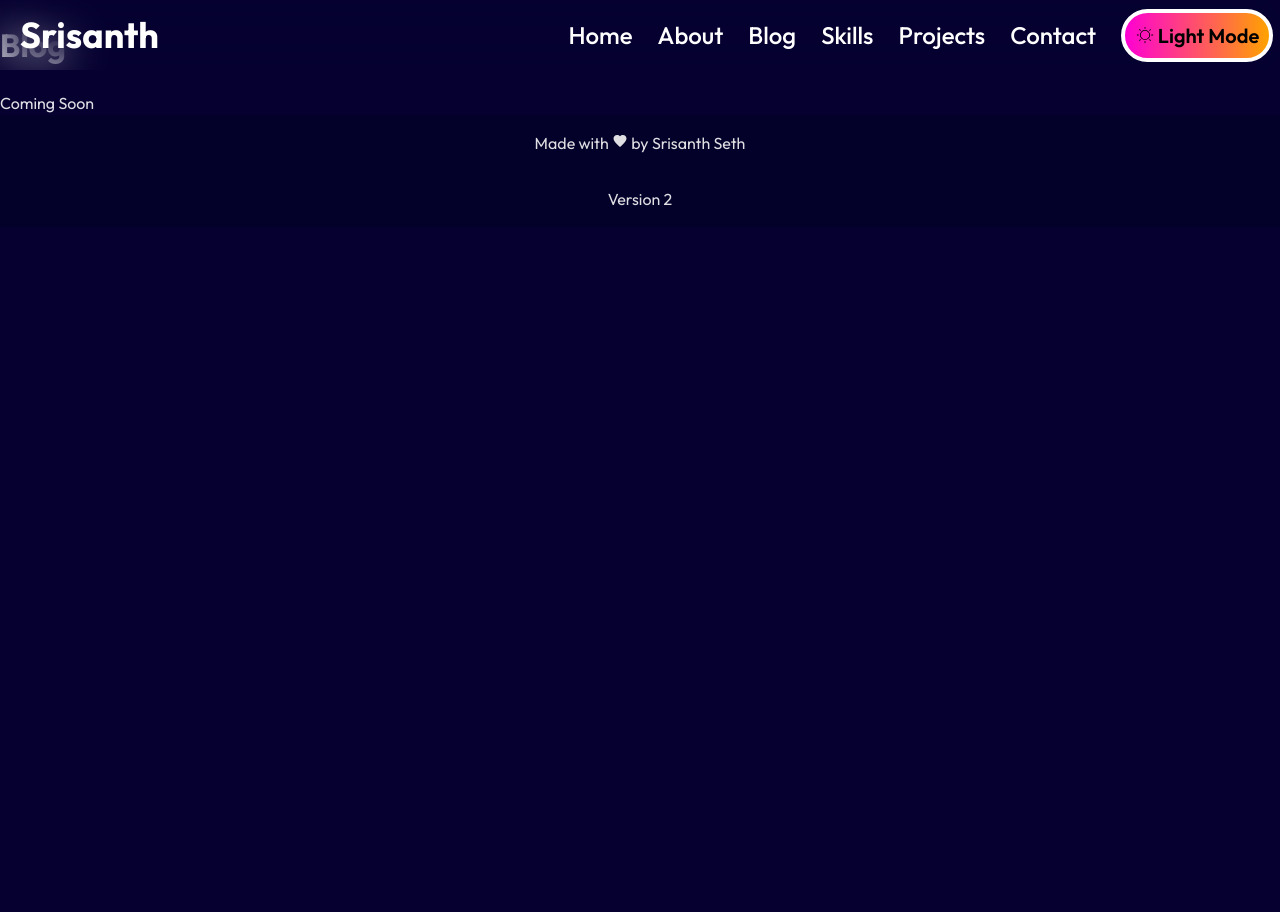
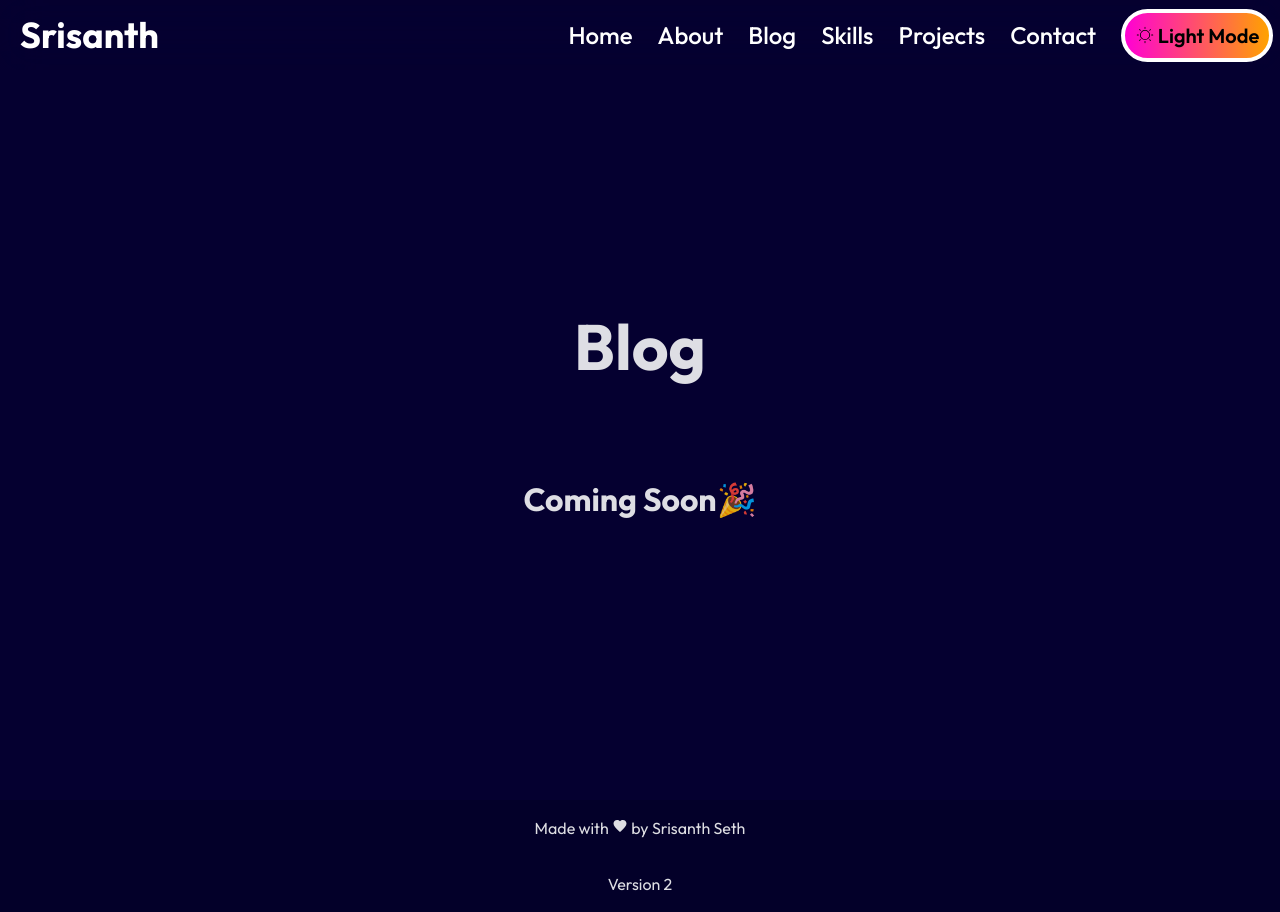
Before and after one commit to sri766/portfolio-v2, a React (Vite) app: page /blog in a window 1280 px wide. Before the commit the page ends 800 px from the top, so only its background shows below. Built offline with nearby package versions, Linux system fonts and the light colour scheme.

Commit message:
blog style added

```diff
--- a/src/components/card/Card.jsx
+++ b/src/components/card/Card.jsx
@@ -6,7 +6,7 @@ const Card = ({mode,projects}) => {
 
   return (
     <div className={`container ${mode==="light"?'light-mode':''}`}>
-        <h1 className='title'>Featured Projects</h1>
+        <h1 className='title'>😎{" "}Featured Projects</h1>
         <div className={`card`}>
             {projects?.map((item)=>{
                 return(
--- a/src/pages/blog/Blog.jsx
+++ b/src/pages/blog/Blog.jsx
@@ -1,5 +1,7 @@
 import React from 'react'
+import './style.scss'
 import { blog } from '../../components/data/Data'
+import { FaHeart } from 'react-icons/fa'
 
 const Blog = ({mode,blog}) => {
 
@@ -9,7 +11,7 @@ const Blog = ({mode,blog}) => {
         <h1>Blog</h1>
       </div>
       <div className='blog-container'>
-        Coming Soon
+       <h1>Coming Soon🎉</h1>
       </div>
     </div>
   )
--- /dev/null
+++ b/src/pages/blog/style.scss
@@ -0,0 +1,22 @@
+.blog{
+    height: 100vh;
+    width: 100%;
+    display: flex;
+    justify-content: center;
+    flex-direction: column;
+    align-items: center;
+
+    .title{
+        font-size: 2rem;
+        font-weight: 700;
+        margin-bottom: 1rem;
+    }
+    .blog_container{
+        width: 100%;
+        display: flex;
+        justify-content: space-between;
+        align-items: center;
+        flex-wrap: wrap;
+    }
+
+}
--- a/src/pages/contact/Contact.jsx
+++ b/src/pages/contact/Contact.jsx
@@ -38,13 +38,13 @@ const Contact = ({mode}) => {
             <label>Message</label>
             <textarea
               name="Message"
-              id=""
+              id="message"
               cols="30"
               rows="10"
-              placeholder='Message'
+              placeholder='Write your message here!'
               required
             ></textarea>
-            <button type='submit'>Send</button>
+            <button type='submit'>POST</button>
           </form>
     </div>
   )
--- a/src/pages/contact/style.scss
+++ b/src/pages/contact/style.scss
@@ -1,6 +1,5 @@
 .contact{
     position: relative;
-    height: 100vh;
     height: 100vh;
     display: flex;
     justify-content: center;
@@ -22,18 +21,14 @@
         }
 
         .contact_form{
-            background-color: #ffffff96;
             color: #000;
-
-        }
-
-        input{
             border: 2px solid #000;
         }
 
-        textarea{
+        input[type="text"],input[type="email"], #message {
+
+            background-color : #d1d1d1;
             border: 2px solid #000;
-            width: 100%;
         }
     }
 
@@ -73,14 +68,14 @@
         padding: 1rem 1rem;
         border-radius: 10px;
         display: flex;
-        justify-content: start;
+        justify-content: center;
         flex-direction: column;
         gap: 1rem;
         font-size: 24px;
         z-index: 3;
 
         input{
-            width: 100%;
+            width: 90%;
             height: 2rem;
             border-radius: 10px;
             background-color: #ffffff;
@@ -92,7 +87,7 @@
         }
 
         textarea{
-            width: 100%;
+            width: 90%;
             color: #000000;
             height: 3rem;
             border-radius: 10px;
@@ -105,7 +100,7 @@
         button{
             height: 2rem;
             border-radius: 25px;
-              border: none;
+            border: none;
             display: flex;
             max-width: 8rem;
             justify-content: center;
--- a/src/pages/home/Home.jsx
+++ b/src/pages/home/Home.jsx
@@ -3,6 +3,8 @@ import './style.scss'
 import HeroBanner from '../../components/heroBanner/HeroBanner'
 import Projects from '../projects/Projects'
 import Skills from '../skills/Skills'
+
+
 const Home = ({mode,projects}) => {
   return (
     <div>
--- a/src/pages/skills/Skills.jsx
+++ b/src/pages/skills/Skills.jsx
@@ -1,8 +1,5 @@
 import React from 'react'
 import './style.scss'
-
-
-
 
 const Skills = ({mode}) => {
 
@@ -22,12 +19,11 @@ const Skills = ({mode}) => {
     {name:'AWS',icon:'./assets/aws.svg'},
     {name:'Figma',icon:'./assets/figma.png'},
     {name:'C++',icon:'./assets/cpp.png'},
-
   ]
 
   return (
     <div className={`skills_container ${mode === "light" ? "light-mode" : ""}`}>
-      <h1>Skills</h1>
+      <h1>🚀{" "}Skills</h1>
       <div className='skill_items' >
         {
           Skills.map((skill,index) => (
```
